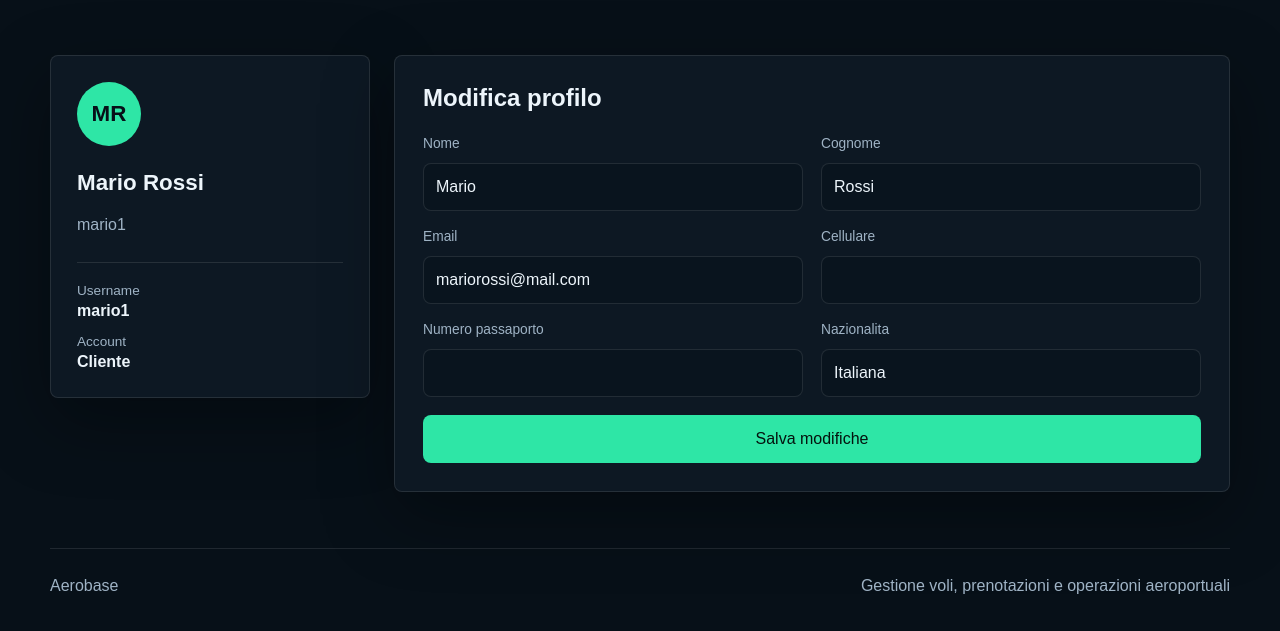
After one commit to martilumastro/aerobase, a Django app: page /cliente/profilo/ in a window 1280 px wide. The commit adds this page. Shown: the part 442-1073 px from the top of the page. Run offline with Django 5.2, Linux system fonts and the light colour scheme; a user stored in the database is signed in; data comes from the database, SQL or seed files in the repository.

Commit message:
Added page to edit/add personal data

```diff
--- a/aerobase_project/settings.py
+++ b/aerobase_project/settings.py
@@ -67,6 +67,7 @@ TEMPLATES = [
                 'django.template.context_processors.request',
                 'django.contrib.auth.context_processors.auth',
                 'django.contrib.messages.context_processors.messages',
+                'gestionale.context_processors.profili_utente',
             ],
         },
     },
@@ -130,3 +131,5 @@ STATIC_URL = 'static/'
 LOGIN_URL = '/accounts/login/'
 LOGIN_REDIRECT_URL = '/profilo/'
 LOGOUT_REDIRECT_URL = '/'
+LOGIN_REDIRECT_URL = '/dopo-login/'
+LOGOUT_REDIRECT_URL = '/'
--- /dev/null
+++ b/gestionale/context_processors.py
@@ -0,0 +1,14 @@
+from .models import Operatore, Passeggero
+
+
+def profili_utente(request):
+    if not request.user.is_authenticated:
+        return {
+            'operatore_corrente_template': None,
+            'passeggero_corrente_template': None,
+        }
+
+    return {
+        'operatore_corrente_template': Operatore.objects.filter(id_user=request.user).first(),
+        'passeggero_corrente_template': Passeggero.objects.filter(id_user=request.user).first(),
+    }
--- a/gestionale/forms.py
+++ b/gestionale/forms.py
@@ -3,7 +3,7 @@ from django.contrib.auth.forms import UserCreationForm
 from django.contrib.auth.models import User
 from django.db import transaction
 
-from .models import Bagaglio, Passeggero, Prenotazione, Volo
+from .models import Bagaglio, Passeggero, Prenotazione, Volo, Operatore
 
 
 class RegistrazionePasseggeroForm(UserCreationForm):
@@ -265,3 +265,27 @@ class BagaglioForm(forms.ModelForm):
         model = Bagaglio
         # Cambia i nomi dei campi qui sotto:
         fields = ['peso_kg', 'tipo', 'passeggero', 'volo']
+
+
+class ProfiloPasseggeroForm(forms.ModelForm):
+    class Meta:
+        model = Passeggero
+        fields = (
+            'nome',
+            'cognome',
+            'email',
+            'cellulare',
+            'numero_passaporto',
+            'nazionalita',
+        )
+
+
+class ProfiloOperatoreForm(forms.ModelForm):
+    class Meta:
+        model = Operatore
+        fields = (
+            'nome',
+            'cognome',
+            'email',
+            'cellulare',
+        )
--- a/gestionale/static/gestionale/css/style.css
+++ b/gestionale/static/gestionale/css/style.css
@@ -980,36 +980,50 @@ tr:last-child td {
     display: flex !important;
     flex-direction: row !important;
     justify-content: space-between !important;
-    /* Spinge Brand a SX e Links a DX */
     align-items: center !important;
     width: 100% !important;
     max-width: 100% !important;
     padding: 0 5% !important;
-    /* Margine interno laterale */
     height: 80px;
     background: var(--surface);
 }
 
-/* BRAND: Rimane ancorato a sinistra */
+.nav-primary-link {
+    color: var(--primary);
+    font-weight: 700;
+}
+
+.nav-user {
+    padding: 8px 12px;
+    border: 1px solid var(--line);
+    border-radius: var(--radius);
+    color: var(--text);
+    background: rgba(255, 255, 255, 0.04);
+    font-weight: 700;
+}
+
+.nav-user:hover {
+    border-color: rgba(46, 230, 166, 0.45);
+    color: var(--primary);
+}
+
+/* BRAND */
 .brand {
     display: flex;
     align-items: center;
     flex-shrink: 0;
-    /* Impedisce al logo di rimpicciolirsi */
 }
 
-/* NAV LINKS: Deve andare tutto a destra */
+/* NAV LINKS */
 .nav-links {
     display: flex !important;
     flex-direction: row !important;
     align-items: center !important;
     gap: 20px !important;
     margin-left: auto !important;
-    /* Forza la spinta a destra se justify-content fallisce */
     flex-wrap: nowrap !important;
 }
 
-/* Evitiamo che il testo vada a capo */
 .nav-item,
 .user-nickname,
 .logout-btn {
@@ -1039,7 +1053,6 @@ tr:last-child td {
     font-weight: bold;
 }
 
-/* Pulizia link */
 .nav-item {
     font-size: 0.9rem;
     font-weight: 600;
@@ -1165,3 +1178,60 @@ tr:last-child td {
 .booking-baggage p {
     margin: 0;
 }
+
+/* Profilo dati personali */
+.profile-edit-layout {
+    display: grid;
+    grid-template-columns: 320px minmax(0, 1fr);
+    gap: 24px;
+    align-items: start;
+}
+
+.profile-side-card,
+.profile-form-card {
+    border: 1px solid var(--line);
+    border-radius: var(--radius);
+    background: var(--surface);
+    box-shadow: var(--shadow);
+}
+
+.profile-side-card {
+    padding: 26px;
+}
+
+.profile-side-card h2 {
+    margin-top: 18px;
+    font-size: 1.4rem;
+}
+
+.profile-readonly {
+    display: grid;
+    gap: 14px;
+    margin-top: 24px;
+    padding-top: 20px;
+    border-top: 1px solid var(--line);
+}
+
+.profile-readonly div {
+    display: grid;
+    gap: 4px;
+}
+
+.profile-readonly span {
+    color: var(--muted);
+    font-size: 0.85rem;
+}
+
+.profile-form-card {
+    padding: 28px;
+}
+
+.profile-form-card h2 {
+    margin-bottom: 20px;
+}
+
+@media (max-width: 900px) {
+    .profile-edit-layout {
+        grid-template-columns: 1fr;
+    }
+}
--- a/gestionale/templates/gestionale/base.html
+++ b/gestionale/templates/gestionale/base.html
@@ -10,7 +10,7 @@
     <link rel="stylesheet" href="{% static 'gestionale/css/style.css' %}">
 </head>
 <body>
-   <header class="site-header">
+    <header class="site-header">
         <nav class="navbar">
             <a href="{% url 'gestionale:home' %}" class="brand">
                 <span class="brand-name">AEROBASE</span>
@@ -24,20 +24,26 @@
                 {% if user.is_authenticated %}
                     <span class="nav-separator">|</span>
 
-                    {# Modifica qui: controlliamo is_staff OPPURE se esiste il profilo operatore #}
-                    {% if user.is_staff or user.operatore %}
-                        <a href="{% url 'gestionale:dashboard_operatore' %}" class="nav-item" style="color: var(--primary); font-weight: bold;">⚙️ Dashboard</a>
-                        <span class="user-nickname">{{ user.username }}</span>
-                    {% else %}
-                        <a href="{% url 'gestionale:prenotazioni_cliente' %}" class="nav-item">Le mie prenotazioni</a>
-                        <span class="user-name">{{ user.username }}</span>
+                    {% if operatore_corrente_template %}
+                        <a href="{% url 'gestionale:dashboard_operatore' %}" class="nav-item nav-primary-link">
+                            Dashboard
+                        </a>
+                    {% elif passeggero_corrente_template %}
+                        <a href="{% url 'gestionale:prenotazioni_cliente' %}" class="nav-item nav-primary-link">
+                            Le mie prenotazioni
+                        </a>
                     {% endif %}
+
+                    <a href="{% url 'gestionale:profilo' %}" class="nav-user">
+                        {{ user.username }}
+                    </a>
 
                     <form class="logout-form" method="post" action="{% url 'logout' %}">
                         {% csrf_token %}
                         <button type="submit" class="logout-btn">Esci</button>
                     </form>
                 {% else %}
+
                     <a href="{% url 'login' %}" class="nav-item">Login</a>
                     <a href="{% url 'gestionale:registrazione_cliente' %}" class="nav-cta">Registrati</a>
                 {% endif %}
--- /dev/null
+++ b/gestionale/templates/gestionale/profilo_cliente.html
@@ -0,0 +1,58 @@
+{% extends 'gestionale/base.html' %}
+
+{% block title %}Aerobase | Profilo cliente{% endblock %}
+
+{% block content %}
+<section class="page-hero compact-hero">
+    <div class="page-hero-content">
+        <p class="eyebrow">Area cliente</p>
+        <h1>I miei dati</h1>
+        <p class="muted">
+            Aggiorna le informazioni personali associate al tuo account.
+        </p>
+    </div>
+</section>
+
+<section class="section profile-edit-layout">
+    <aside class="profile-side-card">
+        <div class="profile-avatar">
+            {{ passeggero.nome|first }}{{ passeggero.cognome|first }}
+        </div>
+
+        <h2>{{ passeggero.nome }} {{ passeggero.cognome }}</h2>
+        <p class="muted">{{ request.user.username }}</p>
+
+        <div class="profile-readonly">
+            <div>
+                <span>Username</span>
+                <strong>{{ request.user.username }}</strong>
+            </div>
+
+            <div>
+                <span>Account</span>
+                <strong>Cliente</strong>
+            </div>
+        </div>
+    </aside>
+
+    <div class="profile-form-card">
+        <h2>Modifica profilo</h2>
+
+        <form method="post" class="form-grid">
+            {% csrf_token %}
+
+            {% for field in form %}
+                <div class="field">
+                    <label for="{{ field.id_for_label }}">{{ field.label }}</label>
+                    {{ field }}
+                    {{ field.errors }}
+                </div>
+            {% endfor %}
+
+            <button type="submit" class="button button-primary full-span">
+                Salva modifiche
+            </button>
+        </form>
+    </div>
+</section>
+{% endblock %}
--- a/gestionale/urls.py
+++ b/gestionale/urls.py
@@ -35,4 +35,10 @@ urlpatterns = [
     path('operatore/staff/', views.gestione_staff, name='gestione_staff'),
     # Per pagamenti prenotazioni
     path('checkout/<str:username>/<int:volo_id>/', views.checkout_view, name='checkout'),
+    # Per pagina propri dati personali passeggero
+    path('cliente/profilo/', views.profilo_cliente, name='profilo_cliente'),
+    # Per pagina propri dati personali operatore
+    path('operatore/profilo/', views.profilo_operatore, name='profilo_operatore'),
+    # Redirect dopo login
+    path('dopo-login/', views.dopo_login, name='dopo_login'),
 ]
--- a/gestionale/views.py
+++ b/gestionale/views.py
@@ -20,6 +20,9 @@ from .forms import (
     PrenotazioneForm,
     RegistrazionePasseggeroForm,
     RicercaVoliForm,
+    ProfiloOperatoreForm,
+    ProfiloPasseggeroForm,
+
 )
 from .models import Aeroporto, Bagaglio, Gestione_Volo, Operatore, Passeggero, Prenotazione, Volo
 
@@ -69,13 +72,25 @@ def simula_ritardi_voli():
             volo.ritardo_minuti = random.choice([10, 15, 20, 30, 45])
             volo.save(update_fields=['ritardo_minuti'])
 
+
 @login_required
 def profilo(request):
     operatore = operatore_corrente(request.user)
+
+    if operatore:
+        return redirect('gestionale:profilo_operatore')
+
+    return redirect('gestionale:profilo_cliente')
+
+@login_required
+def dopo_login(request):
+    operatore = operatore_corrente(request.user)
+
     if operatore:
         return redirect('gestionale:dashboard_operatore')
-    else:
-        return redirect('gestionale:prenotazioni_cliente')
+
+    return redirect('gestionale:prenotazioni_cliente')
+
 
 @login_required
 def checkout_view(request, username, volo_id):
@@ -331,6 +346,33 @@ def dashboard_cliente(request):
         'avvisi': avvisi_bagagli
     })
 
+@login_required
+def profilo_cliente(request):
+    passeggero = passeggero_corrente(request.user)
+
+    if not passeggero:
+        messages.error(request, 'Area riservata ai clienti.')
+        return redirect('gestionale:home')
+
+    if request.method == 'POST':
+        form = ProfiloPasseggeroForm(request.POST, instance=passeggero)
+
+        if form.is_valid():
+            profilo = form.save()
+            request.user.email = profilo.email
+            request.user.save(update_fields=['email'])
+
+            messages.success(request, 'Profilo aggiornato correttamente.')
+            return redirect('gestionale:profilo_cliente')
+    else:
+        form = ProfiloPasseggeroForm(instance=passeggero)
+
+    return render(request, 'gestionale/profilo_cliente.html', {
+        'form': form,
+        'passeggero': passeggero,
+    })
+
+
 # VIEW AREA OPERATORE (Gestione)
 @login_required
 def dashboard_operatore(request):
@@ -542,6 +584,33 @@ def gestione_staff(request):
         'operatore': operatore_admin
     })
 
+@login_required
+def profilo_operatore(request):
+    operatore = operatore_corrente(request.user)
+
+    if not operatore:
+        messages.error(request, 'Area riservata agli operatori.')
+        return redirect('gestionale:home')
+
+    if request.method == 'POST':
+        form = ProfiloOperatoreForm(request.POST, instance=operatore)
+
+        if form.is_valid():
+            profilo = form.save()
+            request.user.email = profilo.email
+            request.user.save(update_fields=['email'])
+
+            messages.success(request, 'Profilo operatore aggiornato correttamente.')
+            return redirect('gestionale:profilo_operatore')
+    else:
+        form = ProfiloOperatoreForm(instance=operatore)
+
+    return render(request, 'gestionale/profilo_operatore.html', {
+        'form': form,
+        'operatore': operatore,
+    })
+
+
 # VIEW REAL-TIME (Tabellone Aeroporto)
 def tabellone(request):
     # Renderizza la pagina statica del tabellone (dati caricati via API)
```
Also changed, not shown: gestionale/templates/gestionale/profilo_operatore.html (added, +69 -0 lines).
